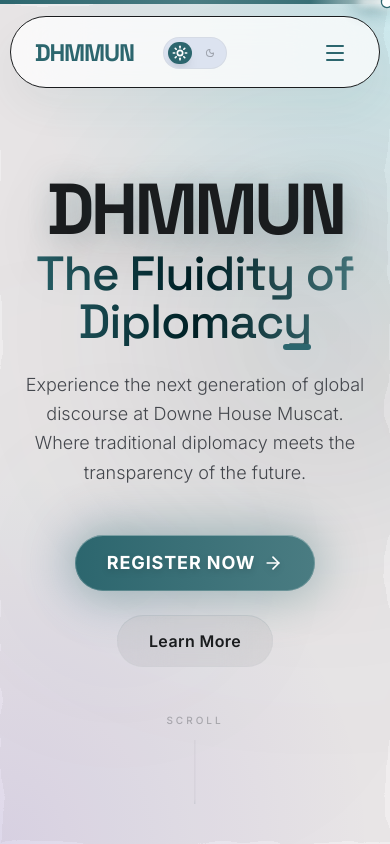
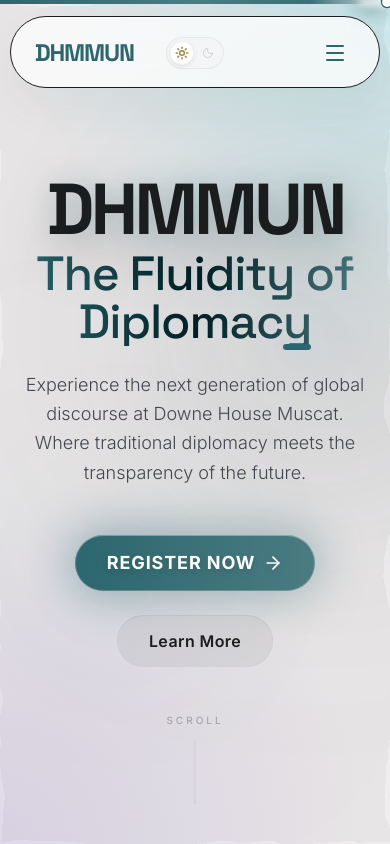
Before and after one commit to hakinexus/dhmmun, a React (Vite) app: page / in a window 390 px wide. Shown: the top 844 px of the page. Built offline with nearby package versions, Linux system fonts and the light colour scheme.

Commit message:
fix: adjust theme toggle coordinates for viewport
Account for visual viewport offsets to ensure accurate theme transition origin calculations on mobile browsers.

```diff
--- a/src/components/ThemeToggle.tsx
+++ b/src/components/ThemeToggle.tsx
@@ -1,5 +1,5 @@
-import React, { useRef } from 'react';
-import { motion } from 'motion/react';
+import React, { useRef, useState } from 'react';
+import { motion, AnimatePresence } from 'motion/react';
 import { Sun, Moon } from 'lucide-react';
 import { useThemeTransition } from '../hooks/useThemeTransition';
 import { triggerHaptic, hapticPatterns } from '../lib/haptics';
@@ -9,6 +9,7 @@
   const { theme, toggleWithTransition } = useThemeTransition();
   const buttonRef = useRef<HTMLButtonElement>(null);
   const isDark = theme === 'dark';
+  const [isHovered, setIsHovered] = useState(false);
 
   const handleToggle = (e: React.MouseEvent<HTMLButtonElement> | React.KeyboardEvent<HTMLButtonElement>) => {
     e.preventDefault();
@@ -21,7 +22,6 @@
     let y = 0;
 
     // 1. Try to extract the literal touch/mouse interaction coordinates.
-    // This is the absolute source of truth for where the user's finger actually rested.
     if ('clientX' in e && typeof e.clientX === 'number' && (e.clientX !== 0 || e.clientY !== 0)) {
       x = e.clientX;
       y = e.clientY;
@@ -35,9 +35,6 @@
     }
 
     // ✨ CRITICAL SAFARI/CHROME MOBILE OFFSET FIX ✨
-    // When the mobile URL bar is visible, the Visual Viewport is offset from the Layout Viewport.
-    // Since View Transitions natively map to the layout snapshot, we must mathematically
-    // translate the interaction coordinates to account for the browser UI pushing the layout.
     if (window.visualViewport) {
       x += window.visualViewport.offsetLeft || 0;
       y += window.visualViewport.offsetTop || 0;
@@ -49,37 +46,85 @@
   return (
     <motion.button
       ref={buttonRef}
+      id="theme-toggle"
       onClick={handleToggle}
       onKeyDown={(e) => {
         if (e.key === 'Enter' || e.key === ' ') {
           handleToggle(e);
         }
       }}
-      whileHover={{ scale: 1.05 }}
+      onMouseEnter={() => setIsHovered(true)}
+      onMouseLeave={() => setIsHovered(false)}
+      whileHover={{ scale: 1.02 }}
       whileTap={{ scale: 0.97 }}
-      className={`relative flex items-center w-16 h-8 rounded-full bg-surface-container-highest border border-outline-variant/30 overflow-hidden shrink-0 cursor-pointer ${className}`}
+      className={`relative flex items-center w-[58px] h-[32px] rounded-full border shrink-0 cursor-pointer transition-colors duration-500 ease-[cubic-bezier(0.16,1,0.3,1)] select-none p-[3px] ${
+        isDark
+          ? "bg-zinc-950 border-zinc-800/80 hover:border-zinc-700 hover:bg-zinc-900"
+          : "bg-zinc-100/90 border-zinc-200/80 hover:border-zinc-300 hover:bg-zinc-200/50"
+      } ${className}`}
       aria-label={`Switch to ${isDark ? 'light' : 'dark'} mode`}
       title={`Switch to ${isDark ? 'light' : 'dark'} mode`}
     >
-      {/* Icon Track */}
-      <div className="absolute inset-0 flex justify-between items-center px-2 pointer-events-none">
+      {/* Immersive background symbols - extremely muted for pristine minimalist feel */}
+      <div className="absolute inset-0 flex justify-between items-center px-[9px] pointer-events-none z-0">
         <Sun
-          strokeWidth={2.5}
-          className={`w-4 h-4 z-10 transition-all duration-500 ease-[cubic-bezier(0.175,0.885,0.32,1.275)] ${!isDark ? 'text-on-primary scale-100 opacity-100' : 'text-on-surface-variant scale-[0.6] opacity-40'}`}
+          strokeWidth={2}
+          className={`w-[13px] h-[13px] transition-all duration-500 ${
+            isDark
+              ? 'text-zinc-700/40 opacity-50'
+              : 'text-zinc-400 opacity-20'
+          }`}
         />
         <Moon
-          strokeWidth={2.5}
-          className={`w-4 h-4 z-10 transition-all duration-500 ease-[cubic-bezier(0.175,0.885,0.32,1.275)] ${isDark ? 'text-on-primary scale-100 opacity-100' : 'text-on-surface-variant scale-[0.6] opacity-40'}`}
+          strokeWidth={2}
+          className={`w-[12px] h-[12px] transition-all duration-500 ${
+            isDark
+              ? 'text-zinc-600 opacity-20'
+              : 'text-zinc-500/50 opacity-50'
+          }`}
         />
       </div>
 
-      {/* Sliding Thumb */}
+      {/* Elastic, Glowing Minimalist Sliding Thumb */}
       <motion.div
-        className="absolute left-1 top-1 bottom-1 w-6 rounded-full bg-primary shadow-lg"
+        layout
+        className={`w-[24px] h-[24px] rounded-full z-10 flex items-center justify-center border transition-all duration-300 pointer-events-none overflow-hidden ${
+          isDark
+            ? "border-zinc-700/60 bg-gradient-to-br from-zinc-800 to-zinc-900 shadow-[0_2px_8px_rgba(0,0,0,0.5)]"
+            : "border-zinc-200/50 bg-white shadow-[0_2px_6px_rgba(0,0,0,0.06),0_1px_2px_rgba(0,0,0,0.04)]"
+        }`}
         initial={false}
-        animate={{ x: isDark ? 32 : 0 }}
-        transition={{ type: "spring", stiffness: 450, damping: 25 }}
-      />
+        animate={{
+          x: isDark ? 26 : 0
+        }}
+        transition={{ type: "spring", stiffness: 420, damping: 26 }}
+      >
+        <AnimatePresence mode="wait">
+          {isDark ? (
+            <motion.div
+              key="moon-icon"
+              initial={{ rotate: -60, scale: 0.7, opacity: 0 }}
+              animate={{ rotate: 0, scale: 1, opacity: 1 }}
+              exit={{ rotate: 60, scale: 0.7, opacity: 0 }}
+              transition={{ duration: 0.2, ease: "easeOut" }}
+              className="flex items-center justify-center text-[#00daf3]"
+            >
+              <Moon strokeWidth={2.5} className="w-3.5 h-3.5 filter drop-shadow-[0_0_3px_rgba(0,218,243,0.4)]" />
+            </motion.div>
+          ) : (
+            <motion.div
+              key="sun-icon"
+              initial={{ rotate: 60, scale: 0.7, opacity: 0 }}
+              animate={{ rotate: 0, scale: 1, opacity: 1 }}
+              exit={{ rotate: -60, scale: 0.7, opacity: 0 }}
+              transition={{ duration: 0.2, ease: "easeOut" }}
+              className="flex items-center justify-center text-[#a88544]"
+            >
+              <Sun strokeWidth={2.5} className="w-[14px] h-[14px]" />
+            </motion.div>
+          )}
+        </AnimatePresence>
+      </motion.div>
     </motion.button>
   );
 }
```
